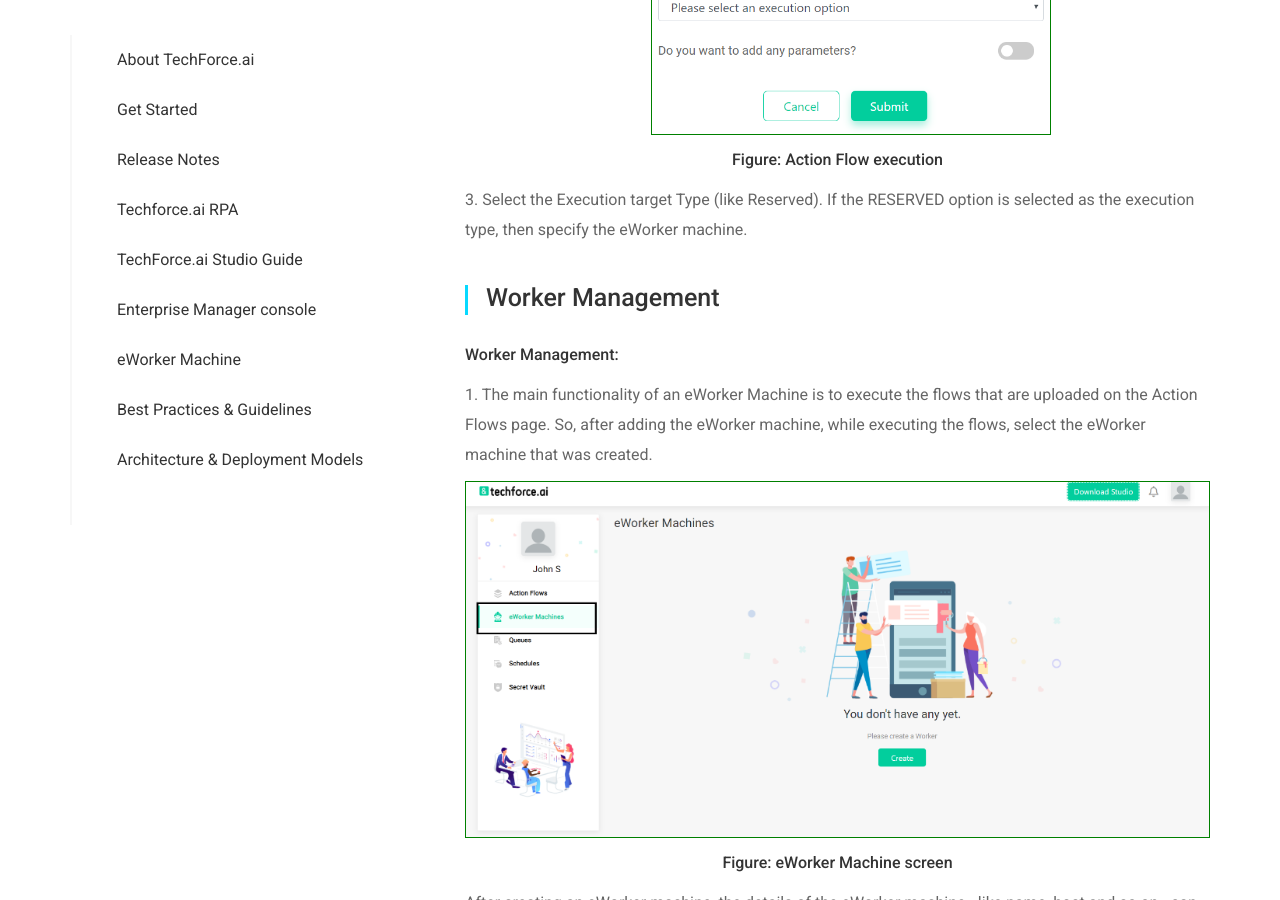
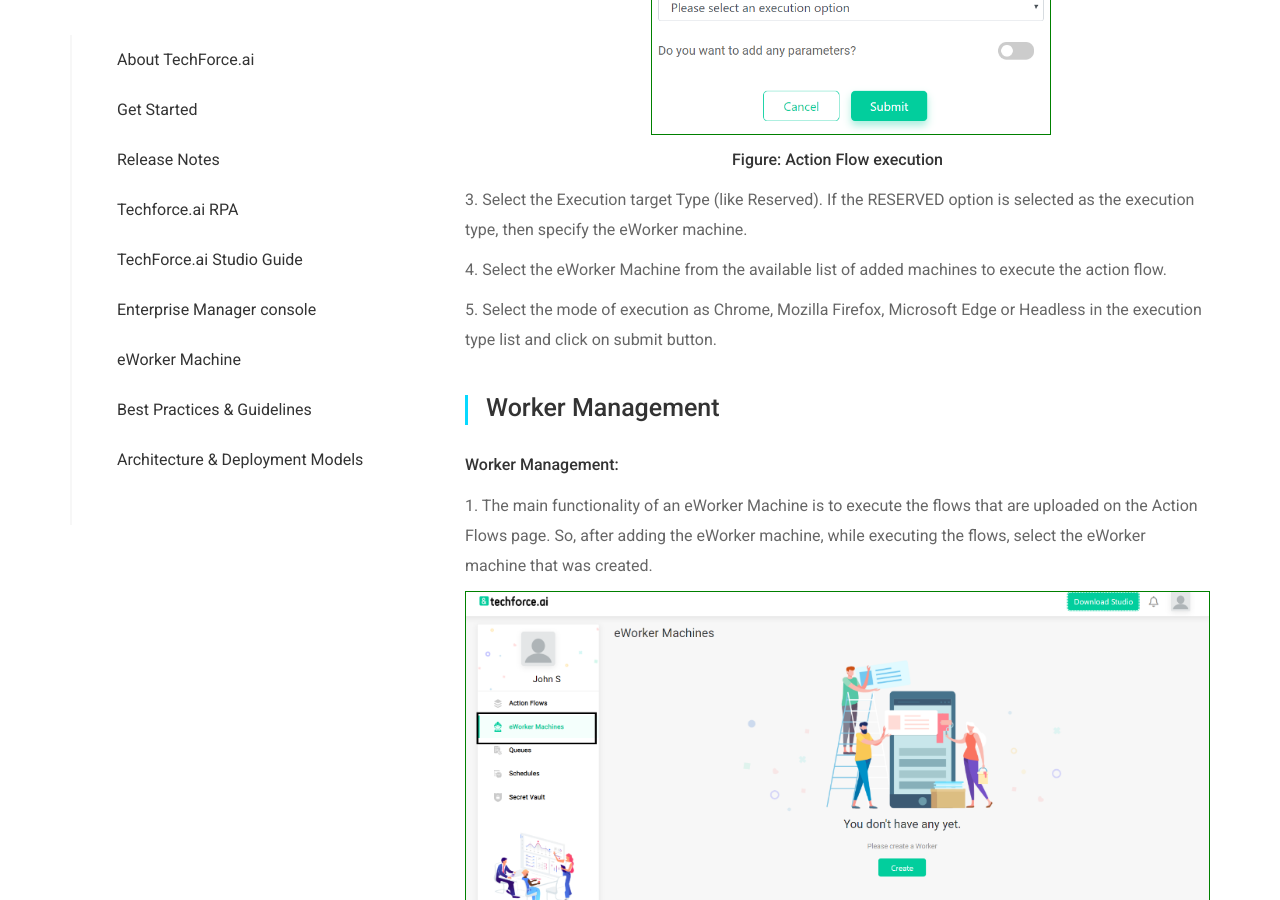
Before and after one commit to digitamizers/Documentation, a Jekyll site: the page built from index.md, in a window 1280 px wide and 900 px high, scrolled down 76173 px. Built offline with Jekyll 4.4.1, drawn with Linux system fonts in a browser that asks for light colours; some of the changed text lies outside the part shown.

Commit message:
fbhudhfi

```diff
--- a/_layouts/default.html
+++ b/_layouts/default.html
@@ -2402,7 +2402,8 @@
                              <img src="{{ '/assets/images/doc-img59.png' | relative_url }}"alt="image" class="topImg" style="width:400px; border: 1px solid green;margin-left:25%;margin-top:10px;margin-bottom:10px;">
                              <p style="text-align:center;"><strong>Figure:  Action Flow execution </strong></p>
                              <p>3. Select the Execution target Type (like Reserved). If the RESERVED option is selected as the execution type, then specify the eWorker machine.</p>
-
+                             <p>4. Select the eWorker Machine from the available list of added machines to execute the action flow.</p>
+                             <p>5. Select the mode of execution as Chrome, Mozilla Firefox, Microsoft Edge or Headless in the execution type list and click on submit button.</p>
                           </div>
 
                           <div id="WorkerManagement"  class="page-section">
@@ -2432,24 +2433,23 @@
                              <h5>Delete eWorker Machine</h5>
                             <p><span class="numbers">1.</span> To delete an eWorker machine created, just click on the DELETE icon which is available in the details of the machine.</p>
                             <img src="{{ '/assets/images/doc-img84.png' | relative_url }}"alt="image" class="topImg" style="border:1px solid green; margin-left:0%;margin-top:10px;margin-bottom:10px;">
-                             <p style="text-align:center;"><strong>Figure: Worker screen</strong></p>
+                             <p style="text-align:center;"><strong>Figure: Delete Registered eWorker Machine screen</strong></p>
                             <p><span class="numbers">2.</span> On the next screen, click on YES to confirm the deletion of the registered eWorker Machine.</p>
                             <img src="{{ '/assets/images/doc-img85.png' | relative_url }}"alt="image" class="topImg" style="border:1px solid green; margin-left:0%;margin-top:10px;margin-bottom:10px;">
-                             <p style="text-align:center;"><strong>Figure: Delete  REgistered eWorker Machine screen </strong></p>
+                             <p style="text-align:center;"><strong>Figure: Registered eWorker Machine deletion confirmation screen </strong></p>
                          </div>
 
                          <div id="Queues"  class="page-section">
                            <h4 class="skyBlue"> Queues</h4>
                            <p>The status of currently executing eWorker machines and scheduled flows can be seen from the Queues screen.</p>
                             <img src="{{ '/assets/images/doc-img64.png' | relative_url }}"alt="image" class="topImg" style="border: 1px solid green;margin-left:0%;margin-top:10px;margin-bottom:10px;">
-                              <p style="text-align:center;"><strong>Figure: Queues screen </strong></p>
+                            <p style="text-align:center;"><strong>Figure: Queues screen </strong></p>
                             <p>Select the eWorker machine  to check the action flows to be executed in the selected environment.</p>
                             <img src="{{ '/assets/images/doc-img65.png' | relative_url }}"alt="image" class="topImg" style="border: 1px solid green;margin-left:0%;margin-top:10px;margin-bottom:10px;">
-                              <p style="text-align:center;"><strong>Figure: Select eWorker machine</strong></p>
+                            <p style="text-align:center;"><strong>Figure: Select eWorker machine</strong></p>
                             <p>After selecting the eWorker machine, you can see the action flows to be executed. </p>
                             <img src="{{ '/assets/images/doc-img66.png' | relative_url }}"alt="image" class="topImg" style="border: 1px solid green;margin-left:0%;margin-top:10px;margin-bottom:10px;">
-                              <p style="text-align:center;"><strong>Figure: Action Flows status</strong></p>
-                            <p> On-premise the Worker List is called as “Queues”</p>
+                            <p style="text-align:center;"><strong>Figure: Action Flows status</strong></p>
                         </div>
 
                         <div id="SecretVault"  class="page-section">
```
